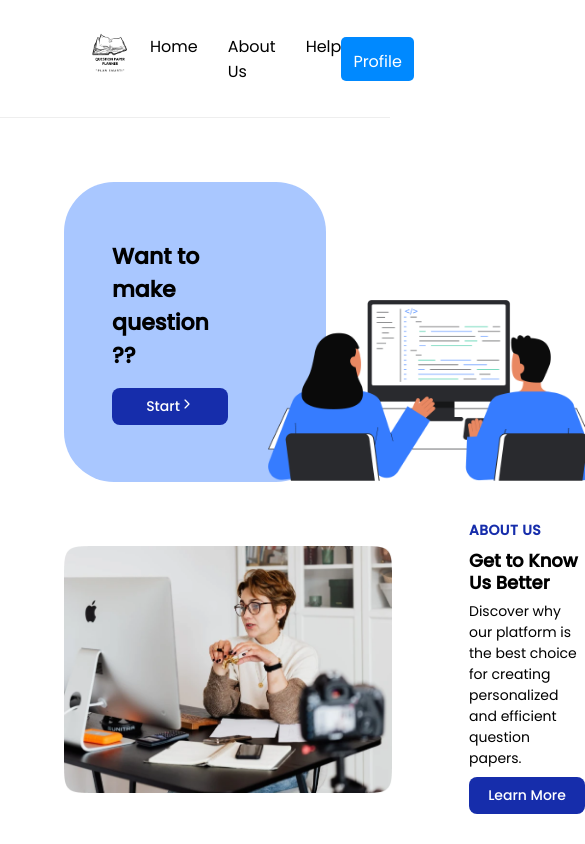
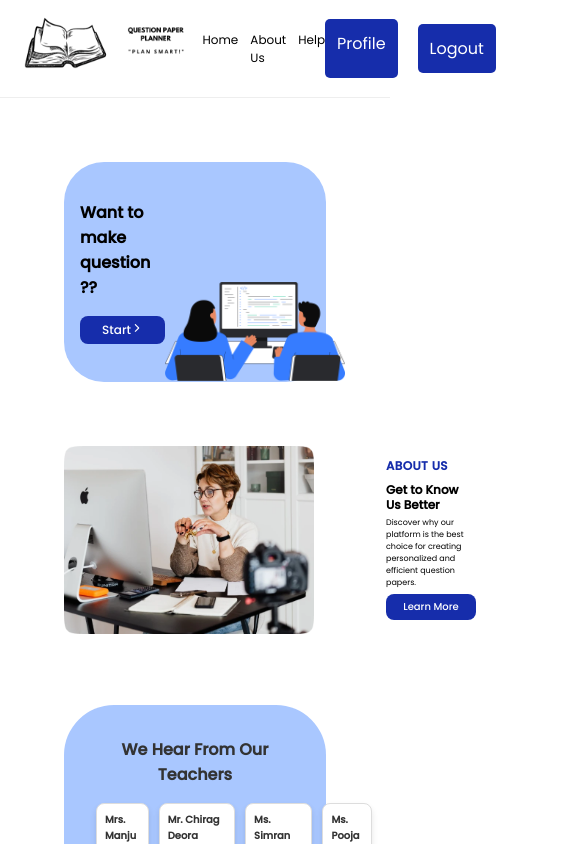
Before and after one commit to BhoomiGupta03/Question-Paper-Planner-frontend, a React (Create React App) app: page / in a window 390 px wide. Shown: the top 844 px of the page, 585 px wide, since content can reach past the window. Built offline with nearby package versions, Linux system fonts and the light colour scheme.

Commit message:
add all 5 responsive

```diff
--- a/src/components/Pages/Header.jsx
+++ b/src/components/Pages/Header.jsx
@@ -1,23 +1,32 @@
 import React from 'react';
-import { Link } from "react-router-dom";
-import logo from "../../img/logo.png";
-
+import { Link, useNavigate } from "react-router-dom";
+import logo1 from "../../img/logo1.webp";
 
 export default function Header() {
+  const navigate = useNavigate();
+
+  const handleLogout = () => {
+    // Remove authentication token (adjust according to your auth system)
+    localStorage.removeItem("authToken");
+
+    // Redirect to login page
+    navigate("/login");
+  };
+
   return (
     <div>
       <section id="header">
         <div className="logo">
-          <img src={logo} alt="logo" />
+          <img src={logo1} alt="logo" />
         </div>
         <nav>
           <Link to="/">Home</Link>
           <Link to="/aboutus">About Us</Link>
           <Link to="/help">Help</Link>
         </nav>
-        <div className="login-id">
-        <Link to="/profile">Profile</Link>
-
+        <div className="user-options">
+          <Link to="/profile">Profile</Link>
+          <button onClick={handleLogout} className="logout-button">Logout</button>
         </div>
       </section>
     </div>
--- a/src/components/Pages/Review.jsx
+++ b/src/components/Pages/Review.jsx
@@ -4,7 +4,7 @@ const reviews = [
   { name: "Mrs. Manju Suresh", feedback: "This platform made my work so much easier!" },
   { name: "Mr. Chirag Deora", feedback: "The randomization of questions is amazing!" },
   { name: "Ms. Simran Solanki", feedback: "It saves a lot of time in question paper preparation." },
-  { name: "Ms. Kanchan", feedback: "A very efficient and user-friendly tool." },
+  { name: "Ms. Pooja Gupta", feedback: "A very efficient and user-friendly tool." },
 ];
 
 function Review() {
--- a/src/css/App.css
+++ b/src/css/App.css
@@ -12,7 +12,9 @@
 }
 
 #header {
-    padding: 15px 70px;
+    margin: 0em 4em;
+    padding: 15px;
+    /* padding: 15px 70px; */
     border-bottom: 1px solid #eee;
     align-items: center;
     display: flex;
@@ -35,17 +37,26 @@
     display: flex;
 }
 
-#header .login-id {
-    border-radius: 5px;
+#header .user-options {
+    display: flex;
+    gap: 20px;
     font-size: 16px;
-    padding: 12px;
-    background-color: #0089ff;
-    height: 20px;
-
 }
 
-#header .login-id a {
+#header .user-options a {
     color: white;
+    padding: 12px;
+    border-radius: 5px;
+    background-color: #162DAB;
+}
+
+#header .user-options button {
+    color: white;
+    padding: 12px;
+    border-radius: 5px;
+    background-color: #162DAB;
+    font-size: 16px;
+
 }
 
 /* Home-banner.css */
@@ -179,7 +190,7 @@ select {
 }
 
 /* Button Styling */
-button {
+#gen button {
     display: inline-block;
     margin: 10px 5px;
     font-size: 16px;
@@ -568,7 +579,7 @@ button:hover {
 
 .about-us-banner .about-banner-container {
     display: flex;
-    width: 447px;
+    /* width: 447px; */
     height: 289px;
     justify-content: center;
     flex-direction: column;
@@ -1159,3 +1170,154 @@ textarea {
         margin-bottom: 5px;
     }
 }
+
+@media (max-width: 641px) {
+    #header {
+        margin: 0;
+    }
+
+    #header .logo img {
+        height: 60px;
+    }
+
+    #header nav {
+        gap: 12px;
+    }
+
+    #header nav a {
+        font-size: 12px;
+    }
+
+    .banner-container {
+        height: 260px;
+    }
+
+    .banner-container .banner-content {
+        margin: 2em;
+    }
+
+    .banner-container .img-block {
+        margin-top: 93px;
+        right: 5%;
+    }
+
+    .banner-container .img-block img {
+        width: 300px;
+    }
+
+    .about-us-banner .img-block .img {
+        width: 300px;
+    }
+
+    .about-us-banner .about-banner-container {
+        gap: 5px;
+        margin: 40px;
+    }
+
+    .about-us-banner .about-banner-container h1 {
+        font-size: 12px;
+    }
+
+    .about-us-banner .about-banner-container h3 {
+        font-size: 14px;
+    }
+
+    .about-us-banner .about-banner-container p {
+        font-size: 10px;
+    }
+
+    .about-us-banner .about-banner-container .know-more {
+        padding: 5px;
+        width: 80px;
+    }
+
+    .about-us-banner .about-banner-container a {
+        font-size: 10px;
+    }
+
+    .review-container h1 {
+        margin-bottom: 1em;
+    }
+
+    .review-container .review-content .review-card {
+        padding: 8px;
+        width: 180px;
+    }
+
+    .review-container .review-content .review-card h3 {
+        font-size: 12px;
+    }
+
+    .review-container .review-content .review-card p {
+        font-size: 10px;
+    }
+
+    .profile-content .profile-header h2 {
+        font-size: 20px;
+    }
+
+    .profile-content .profile-header p {
+        font-size: 14px;
+    }
+
+    .profile-content .edit-save-btn button {
+        padding: 10px;
+        width: 110px;
+        font-size: 14px;
+    }
+}
+
+@media (max-width: 480px) {
+    .banner-container {
+        border-radius: 40px;
+        height: 220px;
+    }
+    .banner-container .banner-content{
+        margin: 1em;
+    }
+    .banner-container .banner-content h1{
+        font-size: 16px;
+    }
+    .banner-container .banner-content .start-link {
+        width: 75px;
+        padding: 5px;
+    }
+    .banner-container .banner-content .start-link a{
+        font-size: 12px;
+    }
+    .banner-container .img-block{
+        right: 6%;
+        margin-top: 120px;
+    }
+    .banner-container .img-block img{
+        width: 180px;
+    }
+
+    .about-us-banner .img-block img{
+        width: 250px;
+    }
+
+    .about-us-banner .about-banner-container {
+        margin-top: 51px;
+        height: 80px;
+    }
+    .about-us-banner .about-banner-container h3{
+        font-size: 12px;
+    }
+    .about-us-banner .about-banner-container p{
+        font-size: 8px;
+    }
+    .about-us-banner .about-banner-container .know-more a{
+        font-size: 10px;
+    }
+
+    .review-container h1{
+        font-size: 16px;
+    }
+    .review-container .review-content .review-card h3{
+        font-size: 10px;
+    }
+    .review-container .review-content .review-card p{
+        font-size: 8px;
+    }
+}
```
Also changed, not shown: src/img/logo.png (deleted), src/img/logo1.webp (added).
